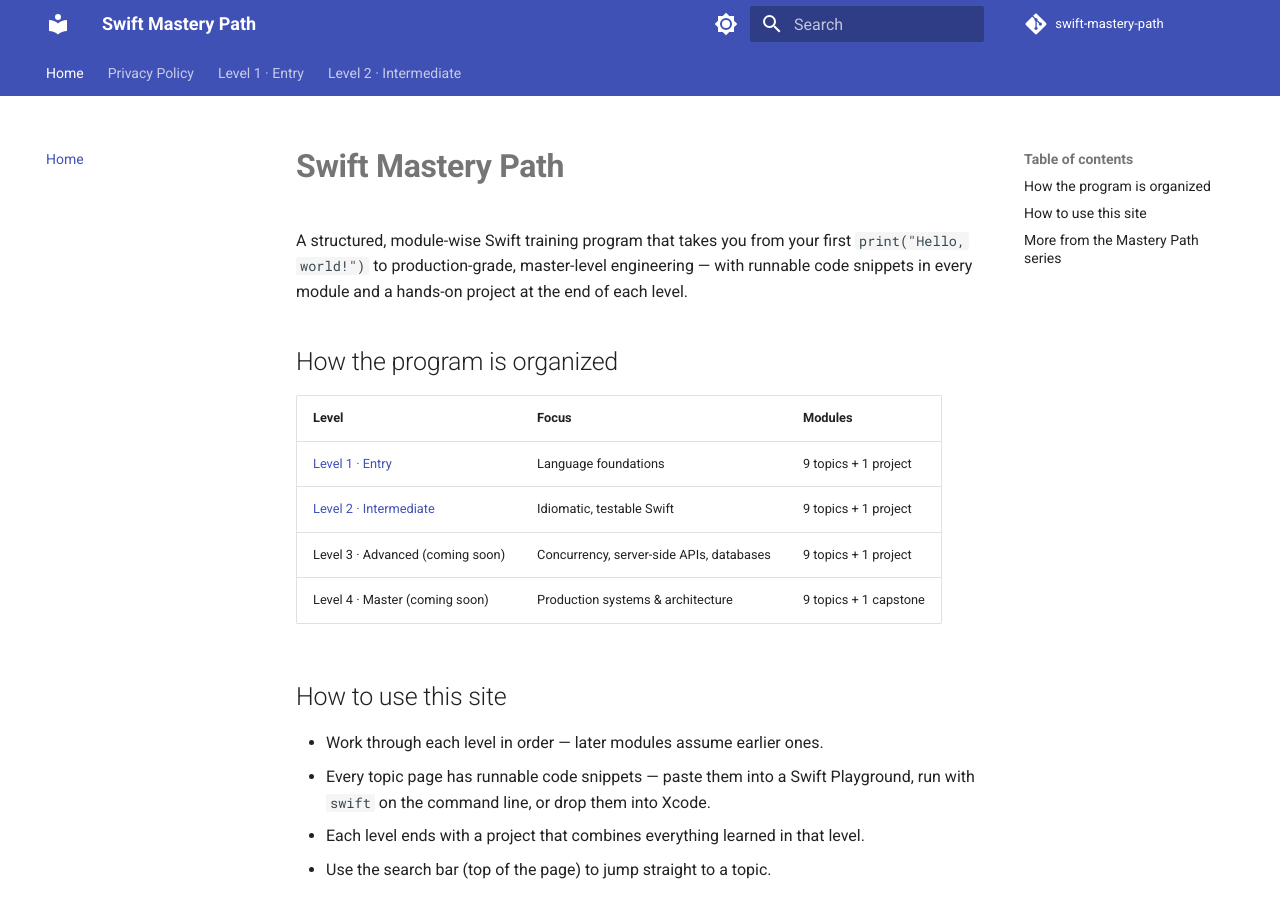
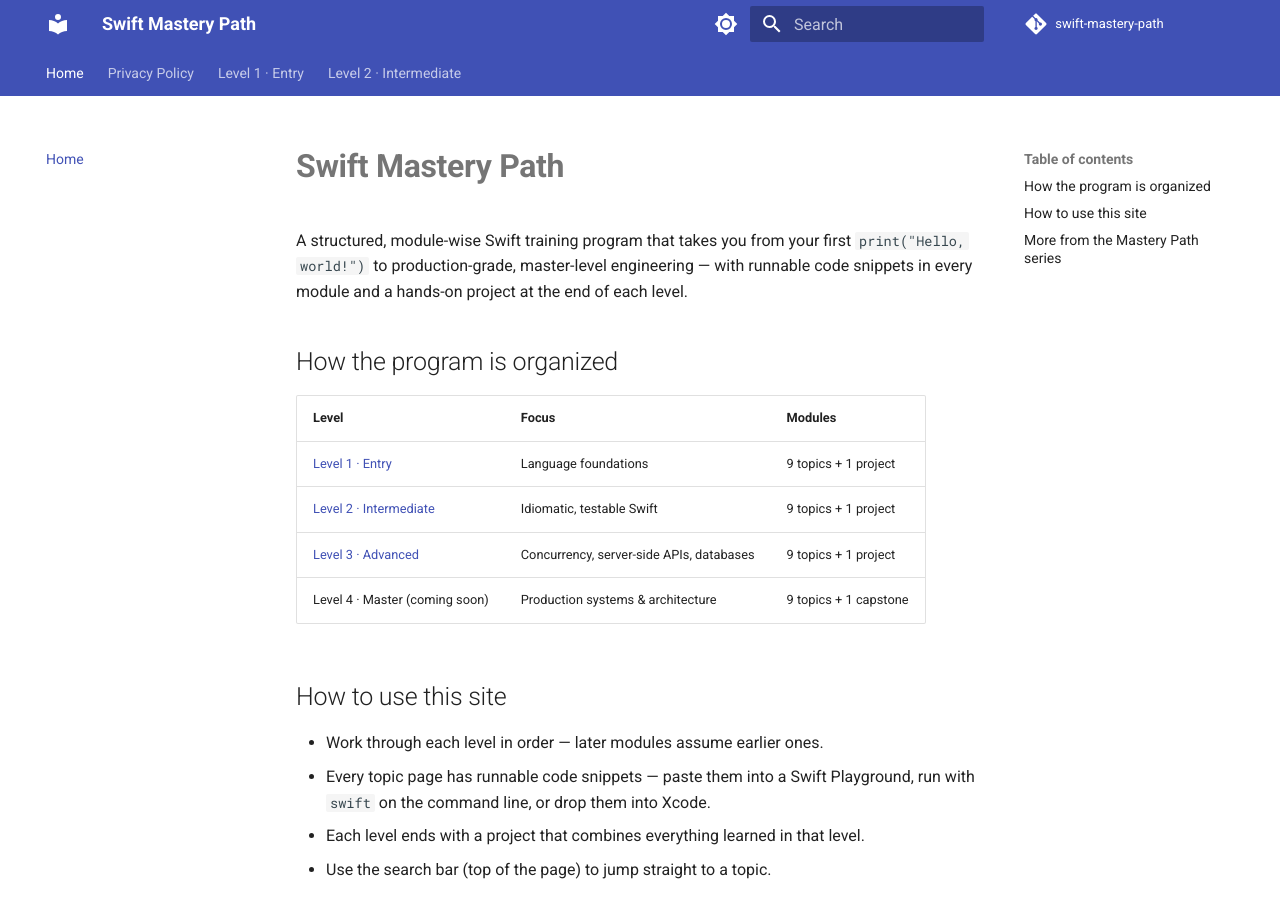
Before and after one commit to SIGILIPELLI/swift-mastery-path, an MkDocs documentation site: the page built from docs/index.md, in a window 1280 px wide and 900 px high. Built offline with MkDocs 1.6.1 and Material for MkDocs 9.7.7, drawn with Linux system fonts in a browser that asks for light colours; comment, search, counter and statistics services are not loaded.

Commit message:
Link Level 3 on homepage now that all 10 modules are written
Co-Authored-By: Claude Opus 5 <noreply@anthropic.com>

```diff
--- a/docs/index.md
+++ b/docs/index.md
@@ -16,7 +16,7 @@ end of each level.
 |-------|-------|---------|
 | [Level 1 · Entry](level-1/index.md) | Language foundations | 9 topics + 1 project |
 | [Level 2 · Intermediate](level-2/index.md) | Idiomatic, testable Swift | 9 topics + 1 project |
-| Level 3 · Advanced (coming soon) | Concurrency, server-side APIs, databases | 9 topics + 1 project |
+| [Level 3 · Advanced](level-3/index.md) | Concurrency, server-side APIs, databases | 9 topics + 1 project |
 | Level 4 · Master (coming soon) | Production systems & architecture | 9 topics + 1 capstone |
 
 ## How to use this site
```
